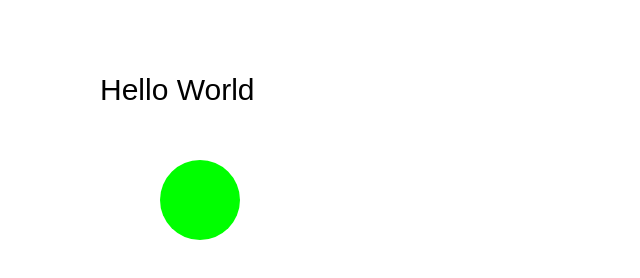
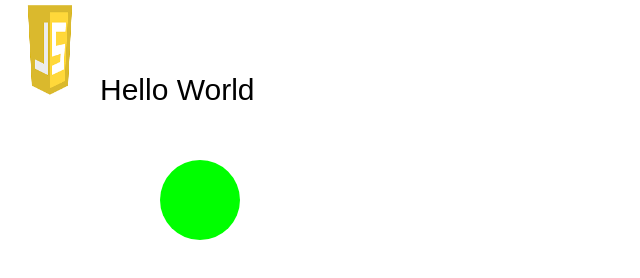
Before and after one commit to velo1203/PyGame.js, a plain HTML site: page index.html in a window 1280 px wide. Shown: the whole page, without its empty margins (0-640 px from the left). Drawn offline with Linux system fonts and the light colour scheme.

Commit message:
이미지 기능 추가됨

```diff
--- a/app.js
+++ /dev/null
@@ -1,39 +0,0 @@
-const game = new Game("canvas");
-
-game.display.full_screen();
-game.display.set_caption("Game");
-
-let running = true;
-let X = 200;
-let Y = 200;
-let radius = 40;
-let speed = 10;
-
-function gameLoop() {
-  game.event.get().forEach((event) => {
-    if (event.type === "Key_down") {
-      if (event.key === "q") {
-        running = false;
-      }
-      if (event.key === "ArrowRight") {
-        X += speed;
-      }
-      if (event.key === "ArrowLeft") {
-        X -= speed;
-      }
-    }
-  });
-
-  game.screen.fill([255, 255, 255]);
-  game.Draw.circle(X, Y, radius, [0, 255, 0]);
-  game.Draw.Text("Hello World", 100, 100, [0, 0, 0]);
-
-  if (!running) {
-    game.quit();
-  }
-  else{
-    game.display.update(gameLoop);
-  }
-}
-
-gameLoop();
--- a/defaultStyle.css
+++ b/defaultStyle.css
@@ -1,4 +1,7 @@
-*{
+html, body {
     margin: 0;
     padding: 0;
+    width: 100%;
+    height: 100%;
+    overflow: hidden; /* 스크롤 바 제거 */
 }
--- a/index.html
+++ b/index.html
@@ -8,7 +8,6 @@
 </head>
 <body>
     <canvas id="canvas" width="800" height="600"></canvas>
-    <script src="library/Game.js"></script>
-    <script type="module" src="./app.js"></script>
+    <script type="module" src="./userScript.js"></script>
 </body>
 </html>
--- /dev/null
+++ b/library/DisplayManager/DisplayManager.js
@@ -0,0 +1,25 @@
+class DisplayManager {
+    constructor(canvasId) {
+      this.canvas = document.getElementById(canvasId);
+      this.ctx = this.canvas.getContext("2d");
+    }
+
+    set(width, height) {
+      this.canvas.width = width;
+      this.canvas.height = height;
+    }
+
+    fullScreen() {
+      this.set(window.innerWidth, window.innerHeight);
+    }
+
+    update(loop) {
+      requestAnimationFrame(loop);
+    }
+
+    setCaption(caption) {
+      document.title = caption;
+    }
+  }
+
+  export default DisplayManager;
--- /dev/null
+++ b/library/DrawManager/DrawManager.js
@@ -0,0 +1,26 @@
+class DrawManager {
+    constructor(ctx) {
+      this.ctx = ctx;
+    }
+
+    rect(x, y, width, height, color) {
+      this.ctx.fillStyle = `rgb(${color[0]},${color[1]},${color[2]})`;
+      this.ctx.fillRect(x, y, width, height);
+    }
+
+    circle(x, y, radius, color) {
+      this.ctx.fillStyle = `rgb(${color[0]}, ${color[1]}, ${color[2]})`;
+      this.ctx.beginPath();
+      this.ctx.arc(x, y, radius, 0, 2 * Math.PI);
+      this.ctx.fill();
+      this.ctx.closePath();
+    }
+
+    text(text, x, y, color) {
+      this.ctx.fillStyle = `rgb(${color[0]}, ${color[1]}, ${color[2]})`;
+      this.ctx.font = "30px Arial";
+      this.ctx.fillText(text, x, y);
+    }
+  }
+
+  export default DrawManager;
--- /dev/null
+++ b/library/Event/EventManager.js
@@ -0,0 +1,23 @@
+class EventManager {
+    constructor() {
+      this.events = [];
+      this.initEventListeners();
+    }
+
+    initEventListeners() {
+      window.addEventListener("keydown", (e) => this.events.push({ type: "Key_down", key: e.key }));
+      window.addEventListener("keyup", (e) => this.events.push({ type: "Key_up", key: e.key }));
+      window.addEventListener("mousedown", (e) => this.events.push({ type: "Mouse_down", button: e.button, position: { x: e.clientX, y: e.clientY }}));
+      window.addEventListener("mouseup", (e) => this.events.push({ type: "Mouse_up", button: e.button, position: { x: e.clientX, y: e.clientY }}));
+      window.addEventListener("mousemove", (e) => this.events.push({ type: "Mouse_move", position: { x: e.clientX, y: e.clientY }}));
+      window.addEventListener("wheel", (e) => this.events.push({ type: "Mouse_wheel", delta: e.deltaY }));
+    }
+
+    getEvents() {
+      const eventsCopy = [...this.events];
+      this.events.length = 0;
+      return eventsCopy;``
+    }
+  }
+
+  export default EventManager;
--- a/library/Game.js
+++ /dev/null
@@ -1,87 +0,0 @@
-class Game {
-    constructor(canvasId) {
-        this.canvas = document.getElementById(canvasId);
-        this.ctx = this
-            .canvas
-            .getContext("2d");
-        this.events = [];
-        this.initEventListeners();
-    }
-
-    initEventListeners() {
-        window.addEventListener("keydown", (e) => {
-            this
-                .events
-                .push({type: "Key_down", key: e.key});
-        });
-    }
-
-    event = {
-        get: () => {
-            const eventsCopy = [...this.events];
-            this.events.length = 0; // Clear the events array
-            return eventsCopy;
-        }
-    };
-
-    display = {
-        set: (width, height) => {
-            this.canvas.width = width;
-            this.canvas.height = height;
-        },
-        full_screen: () => {
-            this.canvas.width = window.innerWidth;
-            this.canvas.height = window.innerHeight;
-        },
-        update: (loop) => {
-            requestAnimationFrame(loop)
-        },
-        set_caption: (caption) => {
-            document.title = caption;
-        }
-    };
-
-    screen = {
-        fill: (color) => {
-            this.ctx.fillStyle = `rgb(${color[0]},${color[1]},${color[2]})`;
-            this
-                .ctx
-                .fillRect(0, 0, this.canvas.width, this.canvas.height);
-        }
-    };
-
-    Draw = {
-        rect: (x, y, width, height, color) => {
-            this.ctx.fillStyle = `rgb(${color[0]},${color[1]},${color[2]})`;
-            this
-                .ctx
-                .fillRect(x, y, width, height);
-        },
-        circle: (x, y, radius, color) => {
-            this.ctx.fillStyle = `rgb(${color[0]}, ${color[1]}, ${color[2]})`;
-            this
-                .ctx
-                .beginPath();
-            this
-                .ctx
-                .arc(x, y, radius, 0, 2 * Math.PI);
-            this
-                .ctx
-                .fill();
-            this
-                .ctx
-                .closePath();
-        },
-        Text: (text, x, y, color) => {
-            this.ctx.fillStyle = `rgb(${color[0]}, ${color[1]}, ${color[2]})`;
-            this.ctx.font = "30px Arial";
-            this
-                .ctx
-                .fillText(text, x, y);
-        }
-    }
-
-    quit = () => {
-        window.close(); // This will not work in all environments, as modern browsers restrict this behavior
-    };
-}
--- /dev/null
+++ b/library/ImageManager/ImageManager.js
@@ -0,0 +1,31 @@
+class ImageManager {
+  constructor(ctx) {
+    this.ctx = ctx;
+    this.images = {}; // 이미지를 저장할 객체
+  }
+  // loadImage 메서드를 사용하여 이미지 로드
+  loadImage(path) {
+    const img = new Image();
+    img.src = path;
+    return img; // 이미지 객체를 직접 반환
+  }
+
+  // 로드된 이미지를 그리는 메서드
+  drawImage(img, x, y, width, height) {
+    // 이미지가 로드되면 그립니다.
+    img.onload = () => {
+      if (width && height) {
+        this.ctx.drawImage(img, x, y, width, height);
+      } else {
+        this.ctx.drawImage(img, x, y);
+      }
+    };
+
+    // 이미지가 이미 로드된 경우, 바로 그립니다.
+    if (img.complete) {
+      this.ctx.drawImage(img, x, y, width, height);
+    }
+  }
+}
+
+export default ImageManager;
--- /dev/null
+++ b/library/Main.js
@@ -0,0 +1,21 @@
+import DisplayManager from "./DisplayManager/DisplayManager.js";
+import EventManager from "./Event/EventManager.js";
+import ScreenManager from "./ScreenManager/ScreenManager.js";
+import DrawManager from "./DrawManager/DrawManager.js";
+import ImageManager from "./ImageManager/ImageManager.js";
+
+class Game {
+  constructor(canvasId) {
+    this.display = new DisplayManager(canvasId);
+    this.event = new EventManager();
+    this.screen = new ScreenManager(this.display.ctx); //ctx is canvas context
+    this.draw = new DrawManager(this.display.ctx);
+    this.image = new ImageManager(this.display.ctx);
+  }
+
+  quit() {
+    window.close(); // Note: This will not work in all environments
+  }
+}
+
+export default Game;
--- /dev/null
+++ b/library/ScreenManager/ScreenManager.js
@@ -0,0 +1,16 @@
+class ScreenManager {
+    constructor(ctx) {
+      this.ctx = ctx;
+    }
+
+    fill(color) {
+      this.ctx.fillStyle = `rgb(${color[0]},${color[1]},${color[2]})`;
+      this.ctx.fillRect(0, 0, this.ctx.canvas.width, this.ctx.canvas.height);
+    }
+
+    alert(text) {
+      alert(text);
+    }
+  }
+
+  export default ScreenManager;
--- /dev/null
+++ b/userScript.js
@@ -0,0 +1,53 @@
+import Game from "./library/Main.js";
+
+const game = new Game("canvas");
+game.display.fullScreen();
+game.display.setCaption("Game");
+
+let running = true;
+let X = 200;
+let Y = 200;
+let radius = 40;
+let speed = 10;
+
+const image = game.image.loadImage('./download.png')
+
+function gameLoop() {
+  game.event.getEvents().forEach((event) => {
+    if (event.type === "Key_down") {
+      if (event.key === "q") {
+        running = false;
+      }
+      if (event.key === "ArrowRight") {
+        X += speed;
+      }
+      if (event.key === "ArrowLeft") {
+        X -= speed;
+      }
+    }
+    if (event.type === "Mouse_down") {
+      if (event.button === 0) {
+        console.log(event.position.x, event.position.y)
+        game.screen.alert('안녕')
+      }
+      if (event.button === 2) {
+        radius -= 10;
+      }
+    }
+  });
+
+  game.screen.fill([255, 255, 255]);
+  game.draw.circle(X, Y, radius, [0, 255, 0]);
+  game.draw.text("Hello World", 100, 100, [0, 0, 0]);
+  game.image.drawImage(image, 0, 0, 100, 100)
+
+
+  if (!running) {
+    game.quit();
+  }
+  else{
+    game.display.update(gameLoop);
+  }
+}
+
+gameLoop();
```
Also changed, not shown: package.json (deleted, +0 -13 lines), download.png (added).
